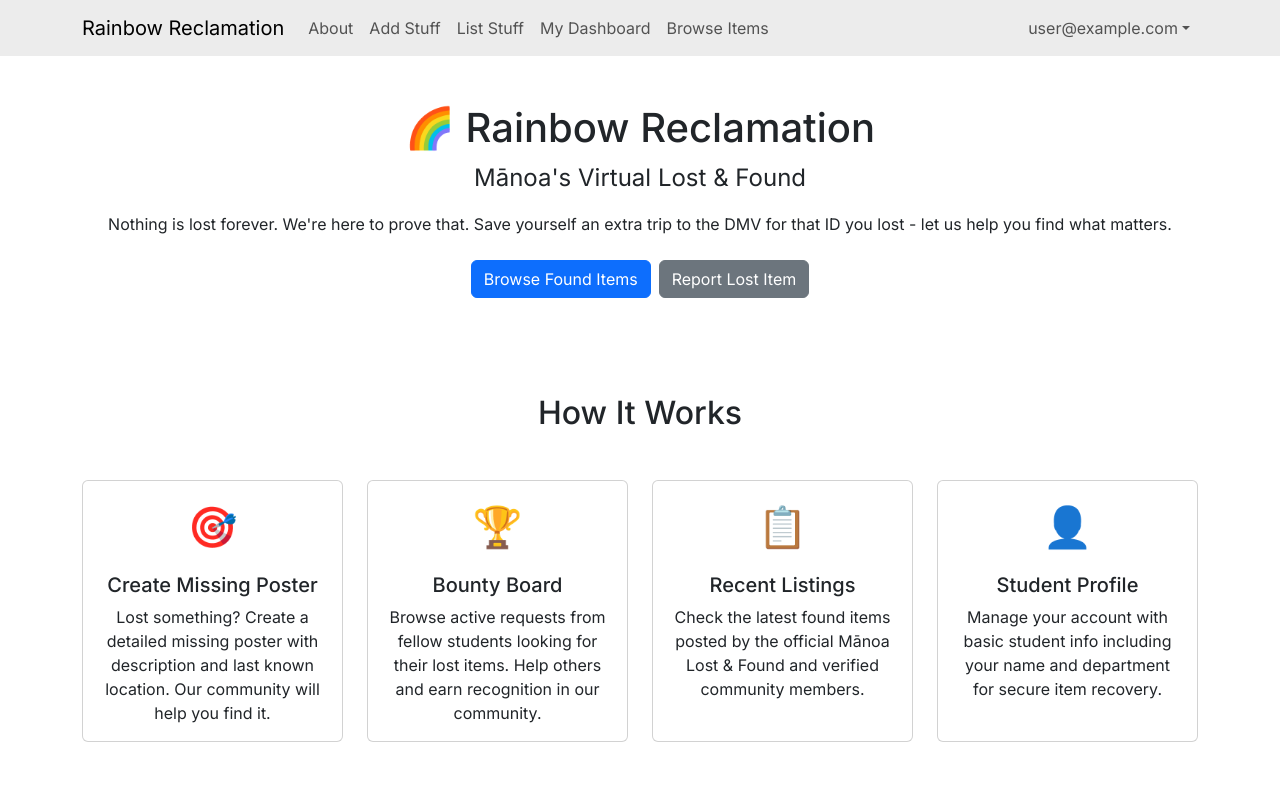
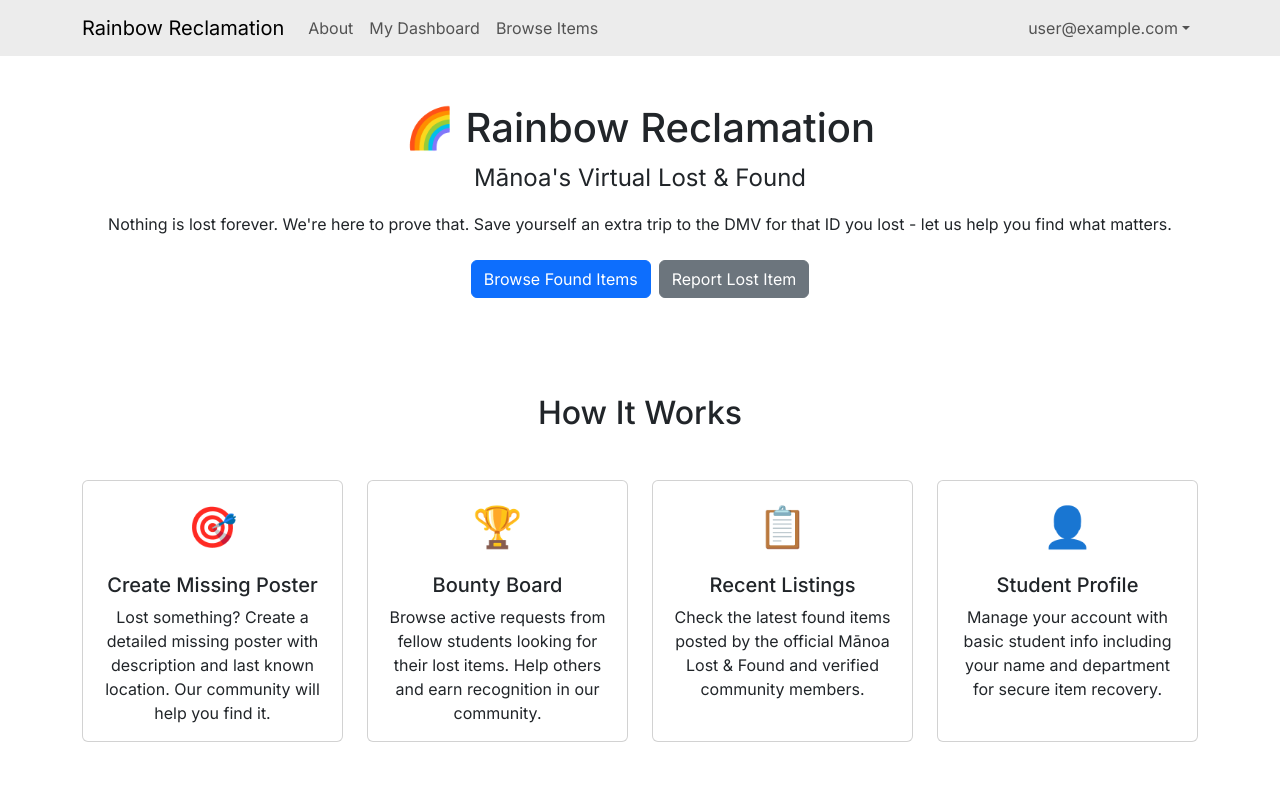
Before and after one commit to manoa-warrior-collective/rainbow-reclamation, a Next.js app: page / in a window 1280 px wide. Shown: the top 800 px of the page. Built offline with nearby package versions, Linux system fonts and the light colour scheme; no server answers; sample sign-in values are in the browser's storage.

Commit message:
Removed add stuff and list stuff

```diff
--- a/src/components/Navbar.tsx
+++ b/src/components/Navbar.tsx
@@ -24,16 +24,6 @@ const NavBar: React.FC = () => {
             <Nav.Link id="about" href="/about" active={pathName === '/about/about-page'}>
               About
             </Nav.Link>
-            {currentUser
-              ? [
-                  <Nav.Link id="add-stuff-nav" href="/add" key="add" active={pathName === '/add'}>
-                    Add Stuff
-                  </Nav.Link>,
-                  <Nav.Link id="list-stuff-nav" href="/list" key="list" active={pathName === '/list'}>
-                    List Stuff
-                  </Nav.Link>,
-                ]
-              : ''}
             {currentUser && role === 'ADMIN' ? (
               <Nav.Link id="admin-nav" href="/admin" key="admin" active={pathName === '/admin'}>
                 Admin
```
